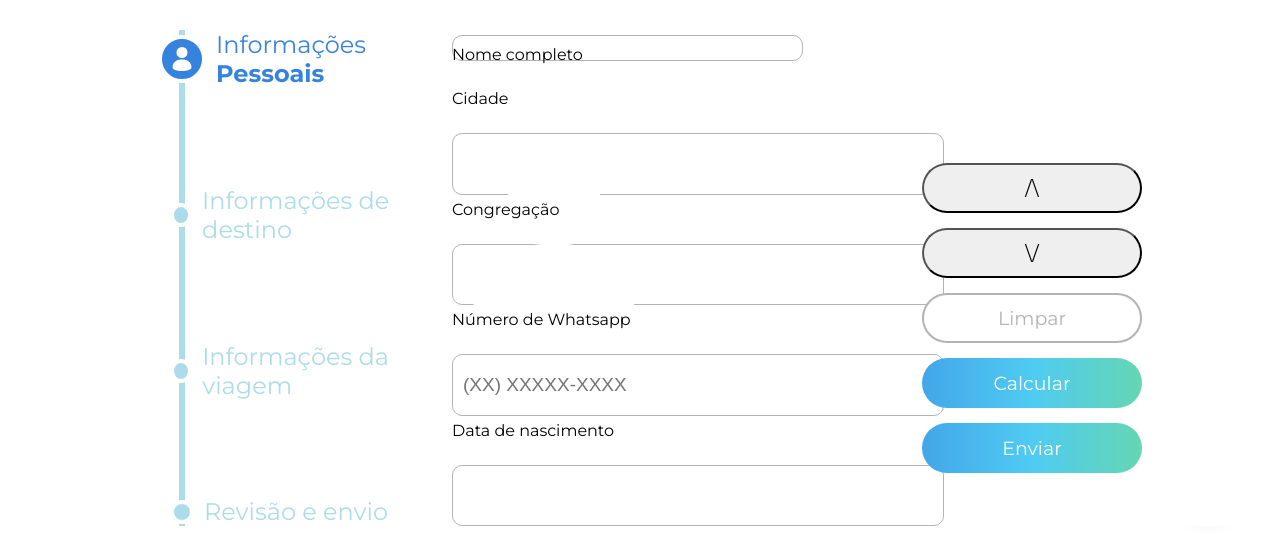
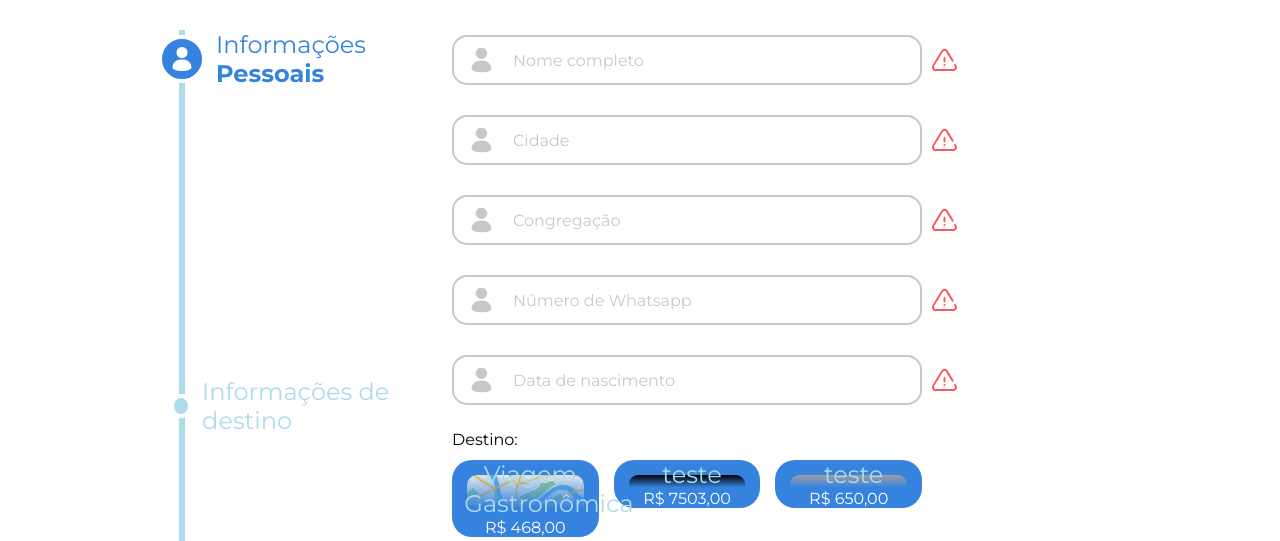
Before and after one commit to JPeMANY/Excursao-Entre-Irmaos, a plain HTML site: page checkout.html in a window 1280 px wide. Shown: the part 259-800 px from the top of the page. Drawn offline with Linux system fonts and the light colour scheme; grey boxes are pictures that could not be loaded.

Commit message:
Atualizações

```diff
--- a/checkout.html
+++ b/checkout.html
@@ -71,27 +71,49 @@
 
             <div class="form">
 
-                <div class="infoPessoais">
-                    <label>
-                        <input id="nome" class="campoObrigatorio" type="text">
-                        <img src="imagens/pessoaIcon.svg">
+                <form id="formReserva" action="">
+
+
+                <!--<form id="myForm">
+                    <input type="text" name="name" placeholder="Nome" required>
+                    <input type="email" name="email" placeholder="Email" required>
+                    <textarea name="message" placeholder="Sua mensagem" required></textarea>
+                    <button type="submit">Enviar</button>
+                  </form>-->
+
+                <div class="infoPessoais info">
+                    <label class="obrigatorio">
+                        <input name="nome" id="nome" type="text" placeholder="" required>
+                        <img src="imagens/pessoaIconCinza.svg">
                         <span>Nome completo</span>
                     </label>
 
-                    <label for="cidade">Cidade</label>
-                    <input id="cidade" class="campoObrigatorio" type="text">
+                    <label class="obrigatorio">
+                        <input name="cidade" id="cidade" type="text" placeholder="" required>
+                        <img src="imagens/pessoaIconCinza.svg">
+                        <span>Cidade</span>
+                    </label>
 
-                    <label for="congregacao">Congregação</label>
-                    <input id="congregacao" class="campoObrigatorio" type="text">
+                    <label class="obrigatorio">
+                        <input name="congregacao" id="congregacao" type="text" placeholder="" required>
+                        <img src="imagens/pessoaIconCinza.svg">
+                        <span>Congregação</span>
+                    </label>
 
-                    <label for="whats">Número de Whatsapp</label>
-                    <input type="tel" class="campoObrigatorio" id="whats" maxlength="14" placeholder="(XX) XXXXX-XXXX">
+                    <label class="obrigatorio">
+                        <input name="whats" id="whats" type="tel" maxlength="14" placeholder="(XX) XXXXX-XXXX" required>
+                        <img src="imagens/pessoaIconCinza.svg">
+                        <span>Número de Whatsapp</span>
+                    </label>
 
-                    <label for="nascimento">Data de nascimento</label>
-                    <input id="nascimento" class="campoObrigatorio" type="text">
+                    <label class="obrigatorio">
+                        <input name="nascimento" id="nascimento" type="text" placeholder="" required>
+                        <img src="imagens/pessoaIconCinza.svg">
+                        <span>Data de nascimento</span>
+                    </label>
                 </div>
 
-                <div class="infoDestino none">
+                <div class="infoDestino">
                     <span>Destino:</span>
 
                     <label>
@@ -158,28 +180,38 @@
                     </label>
                 </div>
 
-                <div class="infoViagem none">
-                    <label for="pessoas" class="campoObrigatorio">Número de pessoas</label>
-                    <input id="pessoas" type="number">
+                <div class="infoViagem info">
 
-                    <label for="pagamento" class="campoObrigatorio">Método de pagamento</label>
-                    <input id="pagamento" type="text">
+                    <label class="obrigatorio">
+                        <input name="pessoas" id="pessoas" type="number" placeholder="" required>
+                        <img src="imagens/pessoaIconCinza.svg">
+                        <span>Número de pessoas</span>
+                    </label>
 
-                    <label for="observacao">Observação</label>
-                    <input id="observacao" type="text">
+                    <label class="obrigatorio">
+                        <input name="pagamento" id="pagamento" type="text" placeholder="" required>
+                        <img src="imagens/pessoaIconCinza.svg">
+                        <span>Método de pagamento</span>
+                    </label>
+
+                    <label>
+                        <input name="observacao" id="observacao" type="text" placeholder="">
+                        <img src="imagens/pessoaIconCinza.svg">
+                        <span>Observação</span>
+                    </label>
                 </div>
 
-                <div class="revisao none"></div>
+                <div class="botoes">
+                    <button id="btnLimpar" type="reset">Limpar</button>
+                    <button id="btnCalcular">Calcular</button>
+                    <button id="btnEnviar" type="submit">Enviar</button>
+                </div>
+
+                </form>
 
             </div>
 
-            <div class="botoes">
-                <button id="btnAnterior">/\</button>
-                <button id="btnProximo">\/</button>
-                <button id="btnLimpar">Limpar</button>
-                <button id="btnCalcular">Calcular</button>
-                <button id="btnEnviar">Enviar</button>
-            </div>
+            <!--<div class="margem"></div>-->
 
             <!--<div class="valor">
                 <p>Valor total:</p>
--- a/estilos/checkout.css
+++ b/estilos/checkout.css
@@ -112,39 +112,70 @@ main > img {
         width: 50%;
     }
 
-        .infoPessoais, .infoViagem {
+        .info {
             display: flex;
             flex-direction: column;
         }
 
-        .infoPessoais label {
-            width: 70%;
+        .info label {
+            width: 100%;
             height: 50px;
             margin: 5px 0 25px 0;
             position: relative;
         }
 
-        .infoPessoais input, .infoViagem input {
+        .info .obrigatorio::after {
+            content: '';
+            position: absolute;
+            margin-left: 10px;
+            top: 50%;
+            transform: translateY(-50%);
+            background-image: url(../imagens/perigoIcon.svg);
+            background-size: cover;
+            height: 25px;
+            width: 25px;
+            z-index: 10;
+        }
+
+        .info input {
             height: 100%;
             width: 100%;
-            border-radius: 10px;
-            border: 1px solid #b3b3b3;
+            border-radius: 15px;
+            border: 2px solid #c8c8c8;
             font-size: 19px;
-            padding: 0 10px;
+            padding-left: 61px;
+            background-color: transparent;
+            box-sizing: border-box;
+
         }
 
-            .infoPessoais label img {
+            .info label img {
                 position: absolute;
-                left: 0;
-                top: 0;
-                transform: translateY(50%);
+                pointer-events: none;
+                height: 50%;
+                left: 17px;
+                top: 50%;
+                transform: translateY(-50%);
             }
 
-            .infoPessoais label span {
+            .info label span {
                 position: absolute;
-                left: 0;
-                top: 0;
-                transform: translateY(50%);
+                left: 54px;
+                top: 50%;
+                transform: translateY(-50%);
+                pointer-events: none;
+                color: #c8c8c8;
+                border: none;
+                background-color: white;
+                padding: 2px 7px;
+                transition: 0.3s ease all;
+            }
+
+            .info input:focus ~ span,
+            .info input:not(:placeholder-shown) ~ span {
+                top: -10px;
+                transform: translateY(0);
+                font-size: 13px;
             }
 
 .infoDestino {
@@ -226,10 +257,10 @@ main > img {
             width: 90%;
         }
 
-    .campoObrigatorio::after, .infoDestino > span::after {
+    /*.campoObrigatorio::after, .infoDestino > span::after {
         content: ' *';
         color: red;
-    }
+    }*/
 
 
 .botoes {
--- a/estilos/nav.css
+++ b/estilos/nav.css
@@ -1,4 +1,7 @@
 /* ESTILOS GERAIS */
+    * {
+        font-family: "Montserrat", sans-serif;
+    }
 
     :root {
         --cinza: #363b39;
@@ -26,7 +29,6 @@
 
     body {
         margin: 0;
-        font-family: "Montserrat", sans-serif;
     }
 
     a {
@@ -36,7 +38,6 @@
     }
 
     button {
-        font-family: "Montserrat", sans-serif;
         cursor: pointer;
     }
 
--- a/scripts/checkout.js
+++ b/scripts/checkout.js
@@ -140,3 +140,33 @@
 
         const btnAnterior = document.getElementById('btnAnterior');
         const btnProximo = document.getElementById('btnProximo');
+
+
+
+
+
+
+
+
+        // ENVIAR
+
+        const form = document.getElementById('formReserva');
+
+        form.addEventListener('submit', function(e) {
+          e.preventDefault();
+
+          const formData = new FormData(form);
+
+          fetch('https://script.google.com/macros/s/AKfycbyTo1VvFzArzFzNRhKytllZdscQnhQue2iU09OS0PrS8L2czM-7EWqt2flNpcn3WOjx/exec', {
+            method: 'POST',
+            body: formData,
+          })
+          .then(response => response.text())
+          .then(result => {
+            alert(result);
+            form.reset(); // Limpa o formulário após o envio
+          })
+          .catch(error => {
+            console.error('Erro:', error);
+          });
+        });
```
Also changed, not shown: imagens/perigoIcon.svg (added), imagens/pessoaIconCinza.svg (added).
